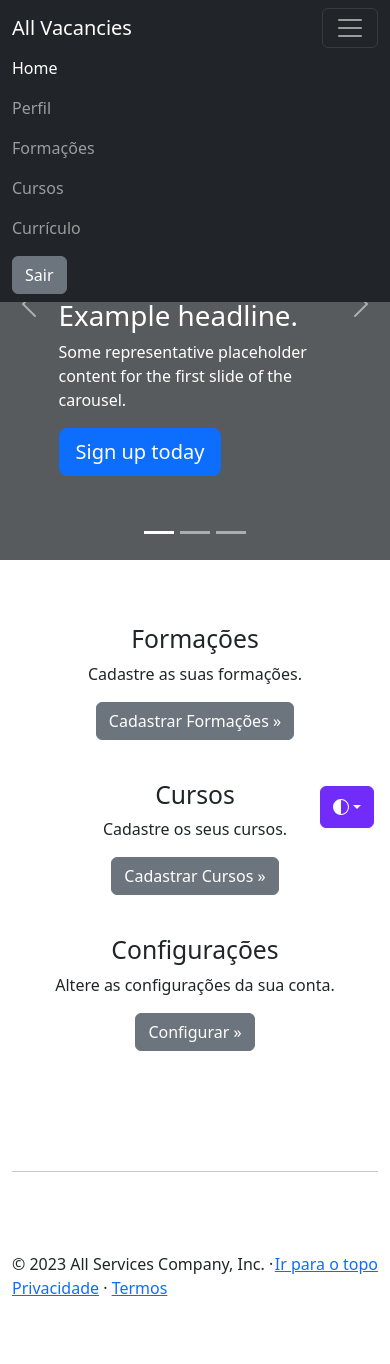
After one commit to LuanReis01/htdocs, a PHP site: page /painel.php in a window 390 px wide, after a click that opens the changed part. The commit adds this page. Run offline with PHP 8.4, Linux system fonts and the light colour scheme.

Commit message:
Criação das páginas perfil e formações

```diff
--- a/index.php
+++ b/index.php
@@ -21,7 +21,7 @@ if(!empty($url_parts[2])) {
     $id = $url_parts[2];
 }
 
-/* verificar se o controller pretendido está na nossa whitelist */
+
 if( !in_array($controller, $allowed_controllers) ) {
     http_response_code(404);
     die("Não encontrado");
--- /dev/null
+++ b/painel.php
@@ -0,0 +1,279 @@
+<!doctype html>
+<html lang="pt" data-bs-theme="auto">
+  <head><script src="../assets/js/color-modes.js"></script>
+
+    <meta charset="utf-8">
+    <meta name="viewport" content="width=device-width, initial-scale=1">
+    <meta name="description" content="">
+    <meta name="author" content="Luan Reis">
+    <title>Curriculo online</title>
+
+
+<link href="assets/css/bootstrap.min.css" rel="stylesheet">
+
+    <style>
+      .bd-placeholder-img {
+        font-size: 1.125rem;
+        text-anchor: middle;
+        -webkit-user-select: none;
+        -moz-user-select: none;
+        user-select: none;
+      }
+
+      @media (min-width: 768px) {
+        .bd-placeholder-img-lg {
+          font-size: 3.5rem;
+        }
+      }
+
+      .b-example-divider {
+        width: 100%;
+        height: 3rem;
+        background-color: rgba(0, 0, 0, .1);
+        border: solid rgba(0, 0, 0, .15);
+        border-width: 1px 0;
+        box-shadow: inset 0 .5em 1.5em rgba(0, 0, 0, .1), inset 0 .125em .5em rgba(0, 0, 0, .15);
+      }
+
+      .b-example-vr {
+        flex-shrink: 0;
+        width: 1.5rem;
+        height: 100vh;
+      }
+
+      .bi {
+        vertical-align: -.125em;
+        fill: currentColor;
+      }
+
+      .nav-scroller {
+        position: relative;
+        z-index: 2;
+        height: 2.75rem;
+        overflow-y: hidden;
+      }
+
+      .nav-scroller .nav {
+        display: flex;
+        flex-wrap: nowrap;
+        padding-bottom: 1rem;
+        margin-top: -1px;
+        overflow-x: auto;
+        text-align: center;
+        white-space: nowrap;
+        -webkit-overflow-scrolling: touch;
+      }
+
+      .btn-bd-primary {
+        --bd-violet-bg: #712cf9;
+        --bd-violet-rgb: 112.520718, 44.062154, 249.437846;
+
+        --bs-btn-font-weight: 600;
+        --bs-btn-color: var(--bs-white);
+        --bs-btn-bg: var(--bd-violet-bg);
+        --bs-btn-border-color: var(--bd-violet-bg);
+        --bs-btn-hover-color: var(--bs-white);
+        --bs-btn-hover-bg: #6528e0;
+        --bs-btn-hover-border-color: #6528e0;
+        --bs-btn-focus-shadow-rgb: var(--bd-violet-rgb);
+        --bs-btn-active-color: var(--bs-btn-hover-color);
+        --bs-btn-active-bg: #5a23c8;
+        --bs-btn-active-border-color: #5a23c8;
+      }
+      .bd-mode-toggle {
+        z-index: 1500;
+      }
+    </style>
+
+
+    <!-- Custom styles for this template -->
+    <link href="assets/css/carousel.css" rel="stylesheet">
+  </head>
+  <body>
+    <svg xmlns="http://www.w3.org/2000/svg" style="display: none;">
+      <symbol id="check2" viewBox="0 0 16 16">
+        <path d="M13.854 3.646a.5.5 0 0 1 0 .708l-7 7a.5.5 0 0 1-.708 0l-3.5-3.5a.5.5 0 1 1 .708-.708L6.5 10.293l6.646-6.647a.5.5 0 0 1 .708 0z"/>
+      </symbol>
+      <symbol id="circle-half" viewBox="0 0 16 16">
+        <path d="M8 15A7 7 0 1 0 8 1v14zm0 1A8 8 0 1 1 8 0a8 8 0 0 1 0 16z"/>
+      </symbol>
+      <symbol id="moon-stars-fill" viewBox="0 0 16 16">
+        <path d="M6 .278a.768.768 0 0 1 .08.858 7.208 7.208 0 0 0-.878 3.46c0 4.021 3.278 7.277 7.318 7.277.527 0 1.04-.055 1.533-.16a.787.787 0 0 1 .81.316.733.733 0 0 1-.031.893A8.349 8.349 0 0 1 8.344 16C3.734 16 0 12.286 0 7.71 0 4.266 2.114 1.312 5.124.06A.752.752 0 0 1 6 .278z"/>
+        <path d="M10.794 3.148a.217.217 0 0 1 .412 0l.387 1.162c.173.518.579.924 1.097 1.097l1.162.387a.217.217 0 0 1 0 .412l-1.162.387a1.734 1.734 0 0 0-1.097 1.097l-.387 1.162a.217.217 0 0 1-.412 0l-.387-1.162A1.734 1.734 0 0 0 9.31 6.593l-1.162-.387a.217.217 0 0 1 0-.412l1.162-.387a1.734 1.734 0 0 0 1.097-1.097l.387-1.162zM13.863.099a.145.145 0 0 1 .274 0l.258.774c.115.346.386.617.732.732l.774.258a.145.145 0 0 1 0 .274l-.774.258a1.156 1.156 0 0 0-.732.732l-.258.774a.145.145 0 0 1-.274 0l-.258-.774a1.156 1.156 0 0 0-.732-.732l-.774-.258a.145.145 0 0 1 0-.274l.774-.258c.346-.115.617-.386.732-.732L13.863.1z"/>
+      </symbol>
+      <symbol id="sun-fill" viewBox="0 0 16 16">
+        <path d="M8 12a4 4 0 1 0 0-8 4 4 0 0 0 0 8zM8 0a.5.5 0 0 1 .5.5v2a.5.5 0 0 1-1 0v-2A.5.5 0 0 1 8 0zm0 13a.5.5 0 0 1 .5.5v2a.5.5 0 0 1-1 0v-2A.5.5 0 0 1 8 13zm8-5a.5.5 0 0 1-.5.5h-2a.5.5 0 0 1 0-1h2a.5.5 0 0 1 .5.5zM3 8a.5.5 0 0 1-.5.5h-2a.5.5 0 0 1 0-1h2A.5.5 0 0 1 3 8zm10.657-5.657a.5.5 0 0 1 0 .707l-1.414 1.415a.5.5 0 1 1-.707-.708l1.414-1.414a.5.5 0 0 1 .707 0zm-9.193 9.193a.5.5 0 0 1 0 .707L3.05 13.657a.5.5 0 0 1-.707-.707l1.414-1.414a.5.5 0 0 1 .707 0zm9.193 2.121a.5.5 0 0 1-.707 0l-1.414-1.414a.5.5 0 0 1 .707-.707l1.414 1.414a.5.5 0 0 1 0 .707zM4.464 4.465a.5.5 0 0 1-.707 0L2.343 3.05a.5.5 0 1 1 .707-.707l1.414 1.414a.5.5 0 0 1 0 .708z"/>
+      </symbol>
+    </svg>
+
+    <div class="dropdown position-fixed bottom-0 end-0 mb-3 me-3 bd-mode-toggle">
+      <button class="btn btn-bd-primary py-2 dropdown-toggle d-flex align-items-center"
+              id="bd-theme"
+              type="button"
+              aria-expanded="false"
+              data-bs-toggle="dropdown"
+              aria-label="Toggle theme (auto)">
+        <svg class="bi my-1 theme-icon-active" width="1em" height="1em"><use href="#circle-half"></use></svg>
+        <span class="visually-hidden" id="bd-theme-text">Toggle theme</span>
+      </button>
+      <ul class="dropdown-menu dropdown-menu-end shadow" aria-labelledby="bd-theme-text">
+        <li>
+          <button type="button" class="dropdown-item d-flex align-items-center" data-bs-theme-value="light" aria-pressed="false">
+            <svg class="bi me-2 opacity-50 theme-icon" width="1em" height="1em"><use href="#sun-fill"></use></svg>
+            Light
+            <svg class="bi ms-auto d-none" width="1em" height="1em"><use href="#check2"></use></svg>
+          </button>
+        </li>
+        <li>
+          <button type="button" class="dropdown-item d-flex align-items-center" data-bs-theme-value="dark" aria-pressed="false">
+            <svg class="bi me-2 opacity-50 theme-icon" width="1em" height="1em"><use href="#moon-stars-fill"></use></svg>
+            Dark
+            <svg class="bi ms-auto d-none" width="1em" height="1em"><use href="#check2"></use></svg>
+          </button>
+        </li>
+        <li>
+          <button type="button" class="dropdown-item d-flex align-items-center active" data-bs-theme-value="auto" aria-pressed="true">
+            <svg class="bi me-2 opacity-50 theme-icon" width="1em" height="1em"><use href="#circle-half"></use></svg>
+            Auto
+            <svg class="bi ms-auto d-none" width="1em" height="1em"><use href="#check2"></use></svg>
+          </button>
+        </li>
+      </ul>
+    </div>
+
+
+<header data-bs-theme="dark">
+  <nav class="navbar navbar-expand-md navbar-dark fixed-top bg-dark">
+    <div class="container-fluid">
+      <a class="navbar-brand" href="#">All Vacancies</a>
+      <button class="navbar-toggler" type="button" data-bs-toggle="collapse" data-bs-target="#navbarCollapse" aria-controls="navbarCollapse" aria-expanded="false" aria-label="Toggle navigation">
+        <span class="navbar-toggler-icon"></span>
+      </button>
+      <div class="collapse navbar-collapse" id="navbarCollapse">
+        <ul class="navbar-nav me-auto mb-2 mb-md-0">
+          <li class="nav-item">
+            <a class="nav-link active" aria-current="page" href="#">Home</a>
+          </li>
+          <li class="nav-item">
+            <a class="nav-link" href="perfil.php">Perfil</a>
+          </li>
+          <li class="nav-item">
+            <a class="nav-link" href="formacoes.php">Formações</a>
+          </li>
+          <li class="nav-item">
+            <a class="nav-link" href="#">Cursos</a>
+          </li>
+          <li class="nav-item">
+            <a class="nav-link" href="#">Currículo</a>
+          </li>
+
+        </ul>
+         <a href="" class="btn btn-secondary">Sair</a>
+      </div>
+    </div>
+  </nav>
+</header>
+
+<main>
+
+  <div id="myCarousel" class="carousel slide" data-bs-ride="carousel">
+    <div class="carousel-indicators">
+      <button type="button" data-bs-target="#myCarousel" data-bs-slide-to="0" class="active" aria-current="true" aria-label="Slide 1"></button>
+      <button type="button" data-bs-target="#myCarousel" data-bs-slide-to="1" aria-label="Slide 2"></button>
+      <button type="button" data-bs-target="#myCarousel" data-bs-slide-to="2" aria-label="Slide 3"></button>
+    </div>
+    <div class="carousel-inner">
+      <div class="carousel-item active">
+        <svg class="bd-placeholder-img" width="100%" height="100%" xmlns="http://www.w3.org/2000/svg" aria-hidden="true" preserveAspectRatio="xMidYMid slice" focusable="false"><rect width="100%" height="100%" fill="var(--bs-secondary-color)"/></svg>
+        <div class="container">
+          <div class="carousel-caption text-start">
+            <h1>Example headline.</h1>
+            <p>Some representative placeholder content for the first slide of the carousel.</p>
+            <p><a class="btn btn-lg btn-primary" href="#">Sign up today</a></p>
+          </div>
+        </div>
+      </div>
+      <div class="carousel-item">
+        <svg class="bd-placeholder-img" width="100%" height="100%" xmlns="http://www.w3.org/2000/svg" aria-hidden="true" preserveAspectRatio="xMidYMid slice" focusable="false"><rect width="100%" height="100%" fill="var(--bs-secondary-color)"/></svg>
+        <div class="container">
+          <div class="carousel-caption">
+            <h1>Another example headline.</h1>
+            <p>Some representative placeholder content for the second slide of the carousel.</p>
+            <p><a class="btn btn-lg btn-primary" href="#">Learn more</a></p>
+          </div>
+        </div>
+      </div>
+      <div class="carousel-item">
+        <svg class="bd-placeholder-img" width="100%" height="100%" xmlns="http://www.w3.org/2000/svg" aria-hidden="true" preserveAspectRatio="xMidYMid slice" focusable="false"><rect width="100%" height="100%" fill="var(--bs-secondary-color)"/></svg>
+        <div class="container">
+          <div class="carousel-caption text-end">
+            <h1>One more for good measure.</h1>
+            <p>Some representative placeholder content for the third slide of this carousel.</p>
+            <p><a class="btn btn-lg btn-primary" href="#">Browse gallery</a></p>
+          </div>
+        </div>
+      </div>
+    </div>
+    <button class="carousel-control-prev" type="button" data-bs-target="#myCarousel" data-bs-slide="prev">
+      <span class="carousel-control-prev-icon" aria-hidden="true"></span>
+      <span class="visually-hidden">Previous</span>
+    </button>
+    <button class="carousel-control-next" type="button" data-bs-target="#myCarousel" data-bs-slide="next">
+      <span class="carousel-control-next-icon" aria-hidden="true"></span>
+      <span class="visually-hidden">Next</span>
+    </button>
+  </div>
+
+
+  <!-- Marketing messaging and featurettes
+  ================================================== -->
+  <!-- Wrap the rest of the page in another container to center all the content. -->
+
+  <div class="container marketing">
+
+    <!-- Three columns of text below the carousel -->
+    <div class="row">
+      <div class="col-lg-4">
+
+        <h2 class="fw-normal">Formações</h2>
+        <p>Cadastre as suas formações.</p>
+        <p><a class="btn btn-secondary" href="#">Cadastrar Formações &raquo;</a></p>
+      </div><!-- /.col-lg-4 -->
+      <div class="col-lg-4">
+
+        <h2 class="fw-normal">Cursos</h2>
+        <p>Cadastre os seus cursos.</p>
+        <p><a class="btn btn-secondary" href="#">Cadastrar Cursos &raquo;</a></p>
+      </div><!-- /.col-lg-4 -->
+      <div class="col-lg-4">
+
+        <h2 class="fw-normal">Configurações</h2>
+        <p>Altere as configurações da sua conta.</p>
+        <p><a class="btn btn-secondary" href="#">Configurar &raquo;</a></p>
+      </div><!-- /.col-lg-4 -->
+    </div><!-- /.row -->
+
+
+    <!-- START THE FEATURETTES -->
+
+
+    <hr class="featurette-divider">
+
+    <!-- /END THE FEATURETTES -->
+
+  </div><!-- /.container -->
+
+
+  <!-- FOOTER -->
+  <footer class="container">
+    <p class="float-end"><a href="#">Ir para o topo</a></p>
+    <p>&copy; 2023 All Services Company, Inc. &middot; <a href="#">Privacidade</a> &middot; <a href="#">Termos</a></p>
+  </footer>
+</main>
+
+
+    <script src="assets/js/bootstrap.bundle.min.js"></script>
+
+
+  </body>
+</html>
```
Also changed, not shown: formacoes.php (added, +92 -0 lines), perfil.php (added, +129 -0 lines), 1 other file.
